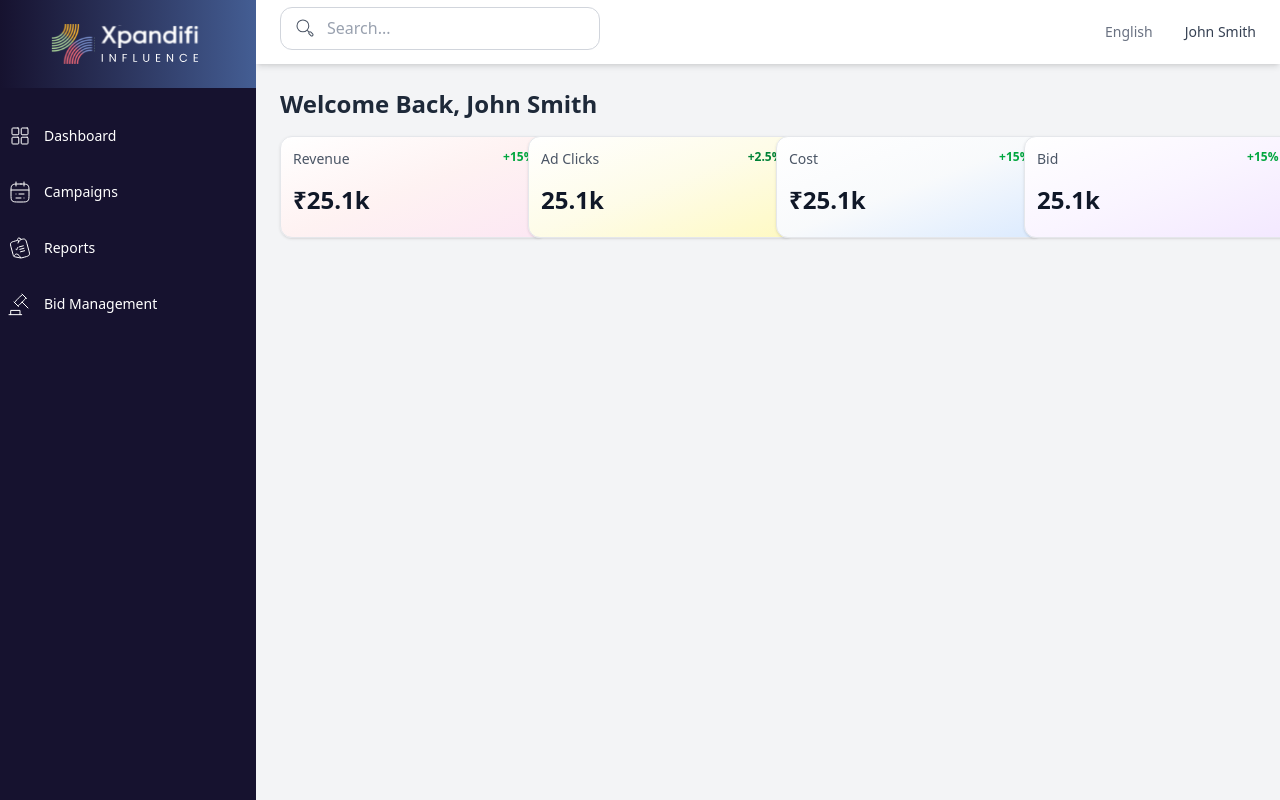
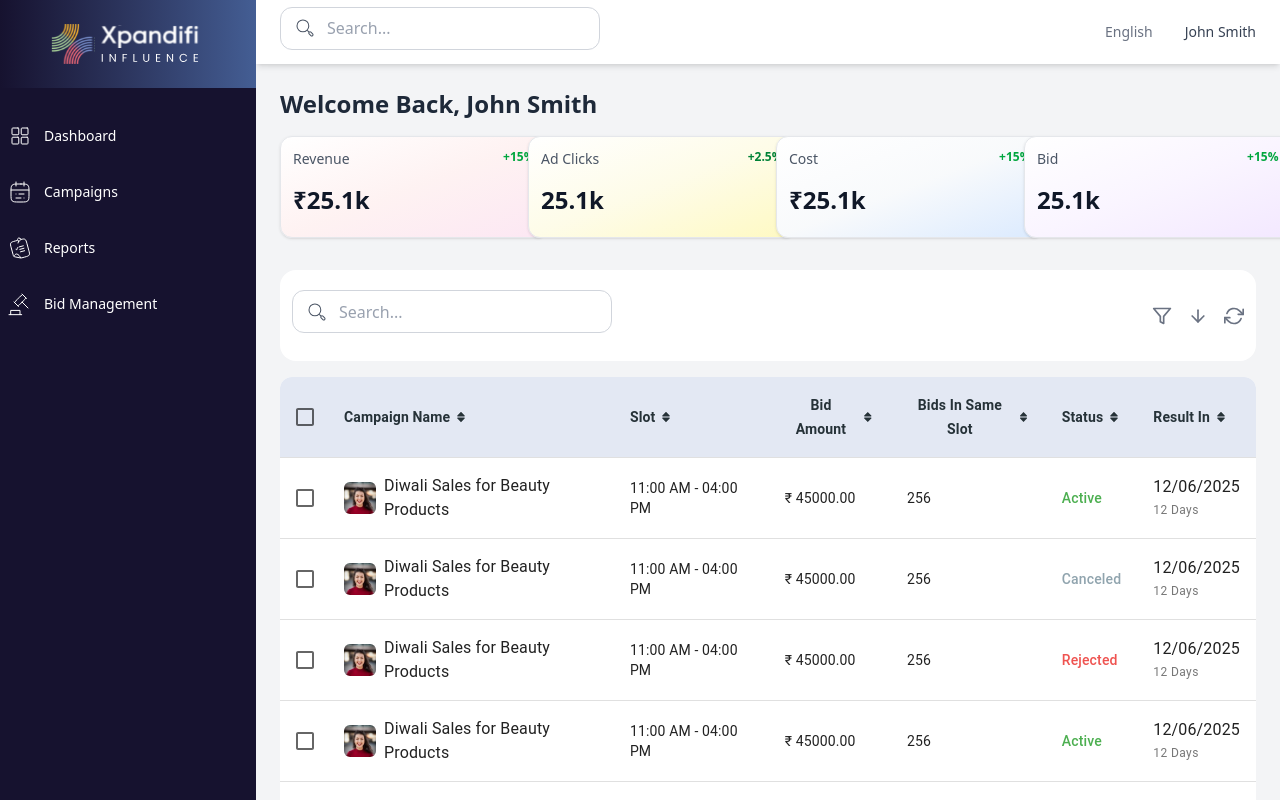
Before and after one commit to kartikbtspl/xpandifi, a React (Vite) app: page / in a window 1280 px wide. Built offline with nearby package versions, Linux system fonts and the light colour scheme.

Commit message:
added table component

```diff
--- a/package.json
+++ b/package.json
@@ -10,15 +10,20 @@
     "preview": "vite preview"
   },
   "dependencies": {
+    "@emotion/react": "^11.14.0",
+    "@emotion/styled": "^11.14.1",
     "@fortawesome/fontawesome-svg-core": "^6.7.2",
     "@fortawesome/free-brands-svg-icons": "^6.7.2",
     "@fortawesome/free-regular-svg-icons": "^6.7.2",
     "@fortawesome/free-solid-svg-icons": "^6.7.2",
     "@fortawesome/react-fontawesome": "^0.2.2",
+    "@mui/icons-material": "^7.2.0",
+    "@mui/material": "^7.2.0",
     "@tailwindcss/vite": "^4.1.11",
     "antd": "^5.26.2",
     "react": "^19.1.0",
     "react-dom": "^19.1.0",
+    "react-icons": "^5.5.0",
     "react-router-dom": "^7.6.3"
   },
   "devDependencies": {
--- /dev/null
+++ b/src/components/table/ReusableTable.jsx
@@ -0,0 +1,202 @@
+import { useState, useMemo } from "react";
+import {
+  Box,
+  Paper,
+  Table,
+  TableBody,
+  TableCell,
+  TableContainer,
+  TableHead,
+  TableRow,
+  Checkbox,
+  TableSortLabel,
+  Typography,
+} from "@mui/material";
+import { visuallyHidden } from "@mui/utils";
+import { TiArrowUnsorted } from "react-icons/ti";
+import { FiSearch, FiFilter, FiArrowDown, FiRefreshCw } from "react-icons/fi";
+import Input from "../../components/ui/input/Input";
+import { SearchIcon } from "../../icon";
+
+// Props:
+// - columns: [{ id, label, numeric }]
+// - rows: array of data
+// - getStatusColor: function to return status text color
+// - getImage: function to return campaign image if needed
+// - sx: MUI custom styles
+
+const ReusableTable = ({ columns, rows, sx = {} }) => {
+  const [order, setOrder] = useState("asc");
+  const [orderBy, setOrderBy] = useState(columns[0]?.id || "");
+  const [selected, setSelected] = useState([]);
+
+  const handleSort = (_, property) => {
+    const isAsc = orderBy === property && order === "asc";
+    setOrder(isAsc ? "desc" : "asc");
+    setOrderBy(property);
+  };
+
+  const handleSelectAll = (e) => {
+    if (e.target.checked) {
+      const newSelected = rows.map((row) => row.id);
+      setSelected(newSelected);
+    } else {
+      setSelected([]);
+    }
+  };
+
+  const handleRowClick = (id) => {
+    setSelected((prev) =>
+      prev.includes(id) ? prev.filter((i) => i !== id) : [...prev, id]
+    );
+  };
+
+  const sortedRows = useMemo(() => {
+    const compare = (a, b) => {
+      if (b[orderBy] < a[orderBy]) return -1;
+      if (b[orderBy] > a[orderBy]) return 1;
+      return 0;
+    };
+    return [...rows].sort(
+      order === "desc" ? compare : (a, b) => -compare(a, b)
+    );
+  }, [rows, order, orderBy]);
+
+  const getStatusColor = (status) => {
+    switch (status) {
+      case "Active":
+        return "#4CAF50";
+      case "Canceled":
+        return "#90A4AE";
+      case "Rejected":
+        return "#EF5350";
+      default:
+        return "#000";
+    }
+  };
+
+  return (
+    <Box>
+      <div>
+        {/* Header Controls */}
+        <div className="flex justify-between bg-white rounded-2xl items-center p-3 mb-4">
+          <div className="relative w-1/3">
+            <Input
+              name="search"
+              placeholder="Search..."
+              inputProps={{ type: "search" }}
+              icon={<SearchIcon />}
+              iconPosition="left"
+              className="mt-2"
+            />
+          </div>
+          <div className="flex items-center gap-4 text-gray-500 text-xl">
+            <FiFilter className="cursor-pointer hover:text-black" />
+            <FiArrowDown className="cursor-pointer hover:text-black" />
+            <FiRefreshCw className="cursor-pointer hover:text-black" />
+          </div>
+        </div>
+      </div>
+
+      <Box sx={{ width: "100%", borderRadius: 2, ...sx.container }}>
+        <Paper elevation={0} sx={{ borderRadius: 3, overflow: "hidden" }}>
+          <TableContainer>
+            <Table sx={{ minWidth: 750 }}>
+              <TableHead sx={{ backgroundColor: "#E3E8F3" }}>
+                <TableRow>
+                  <TableCell padding="checkbox">
+                    <Checkbox
+                      checked={selected.length === rows.length}
+                      indeterminate={
+                        selected.length > 0 && selected.length < rows.length
+                      }
+                      onChange={handleSelectAll}
+                    />
+                  </TableCell>
+                  {columns.map((col) => (
+                    <TableCell
+                      key={col.id}
+                      align={col.numeric ? "center" : "left"}
+                      sx={{ fontWeight: 600, color: "#263238" }}
+                    >
+                      <div className="flex items-center gap-1">
+                        {col.label}
+                        <TiArrowUnsorted
+                          active={orderBy === col.id}
+                          direction={orderBy === col.id ? order : "asc"}
+                          onClick={(e) => handleSort(e, col.id)}
+                        >
+                          {orderBy === col.id && (
+                            <Box component="span" sx={visuallyHidden}>
+                              {order === "desc"
+                                ? "sorted descending"
+                                : "sorted ascending"}
+                            </Box>
+                          )}
+                        </TiArrowUnsorted>
+                      </div>
+                    </TableCell>
+                  ))}
+                </TableRow>
+              </TableHead>
+              <TableBody>
+                {sortedRows.map((row, idx) => {
+                  const isSelected = selected.includes(row.id);
+                  return (
+                    <TableRow
+                      key={row.id}
+                      hover
+                      selected={isSelected}
+                      sx={{ cursor: "pointer" }}
+                      onClick={() => handleRowClick(row.id)}
+                    >
+                      <TableCell padding="checkbox">
+                        <Checkbox checked={isSelected} />
+                      </TableCell>
+                      <TableCell>
+                        <Box
+                          sx={{ display: "flex", alignItems: "center", gap: 1 }}
+                        >
+                          <img
+                            src={row.image}
+                            alt="campaign"
+                            style={{
+                              width: 32,
+                              height: 32,
+                              borderRadius: 6,
+                              objectFit: "cover",
+                            }}
+                          />
+                          <Typography>{row.name}</Typography>
+                        </Box>
+                      </TableCell>
+                      <TableCell>{row.slot}</TableCell>
+                      <TableCell>₹ {row.bidAmount.toFixed(2)}</TableCell>
+                      <TableCell>{row.bids}</TableCell>
+                      <TableCell
+                        sx={{
+                          color: getStatusColor(row.status),
+                          fontWeight: 500,
+                        }}
+                      >
+                        {row.status}
+                      </TableCell>
+                      <TableCell>
+                        <Typography>{row.date}</Typography>
+                        <Typography variant="caption" sx={{ color: "#777" }}>
+                          {row.daysLeft}
+                        </Typography>
+                      </TableCell>
+                    </TableRow>
+                  );
+                })}
+              </TableBody>
+            </Table>
+          </TableContainer>
+        </Paper>
+      </Box>
+    </Box>
+  );
+};
+
+export default ReusableTable;
--- a/src/pages/Dashboard.jsx
+++ b/src/pages/Dashboard.jsx
@@ -1,5 +1,7 @@
 import React from 'react'
 import StatCard from '../components/card/StatCard';
+import ReusableTable from '../components/table/ReusableTable';
+import campaignImg from "../../public/images/profile.jpeg"; // or use URL
 
 const Dashboard = () => {
     const statsData = [
@@ -38,6 +40,39 @@ const Dashboard = () => {
     }
   ];
 
+//  const campaignData = Array(10).fill().map(() => ({
+//   image: "https://via.placeholder.com/30",
+//   campaign: "Diwali Sales for Beauty Products",
+//   slot: "11:00 AM  -  04:00 PM",
+//   bidAmount: 45000,
+//   bids: 256,
+//   status: "Active", // Try: "Canceled", "Rejected"
+//   resultDate: "12/06/2025",
+//   resultIn: "12 Days"
+// }));
+
+
+const columns = [
+  { id: "name", label: "Campaign Name" },
+  { id: "slot", label: "Slot" },
+  { id: "bidAmount", label: "Bid Amount", numeric: true },
+  { id: "bids", label: "Bids In Same Slot", numeric: true },
+  { id: "status", label: "Status" },
+  { id: "date", label: "Result In" },
+];
+
+const rows = Array.from({ length: 10 }).map((_, i) => ({
+  id: i + 1,
+  image: campaignImg,
+  name: "Diwali Sales for Beauty Products",
+  slot: "11:00 AM - 04:00 PM",
+  bidAmount: 45000,
+  bids: 256,
+  status: i === 2 ? "Rejected" : i === 1 ? "Canceled" : "Active",
+  date: "12/06/2025",
+  daysLeft: "12 Days",
+}));
+
   return (
      <div className="text-gray-800">
       <h1 className="text-2xl font-bold mb-4">Welcome Back, John Smith</h1>
@@ -45,7 +80,9 @@ const Dashboard = () => {
          {statsData.map((item, index) => (
           <StatCard key={index} {...item}  />
         ))}
-
+      </div>
+      <div className='mt-8'>
+        <ReusableTable columns={columns} rows={rows} title="Campaigns" />
       </div>
     </div>
   )
```
Also changed, not shown: public/images/profile.jpeg (added), 1 other file (tests, documents, lock files or other folders).
